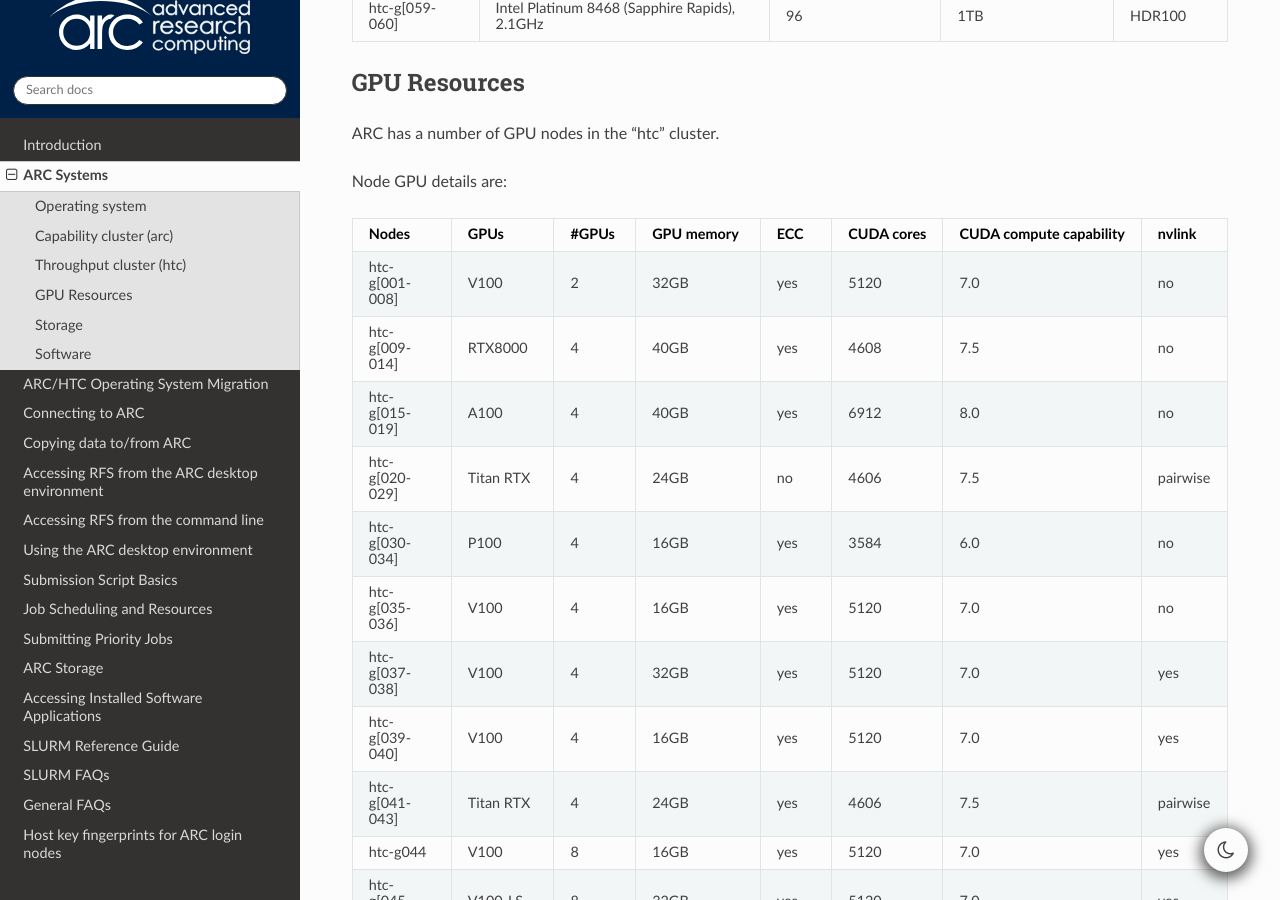
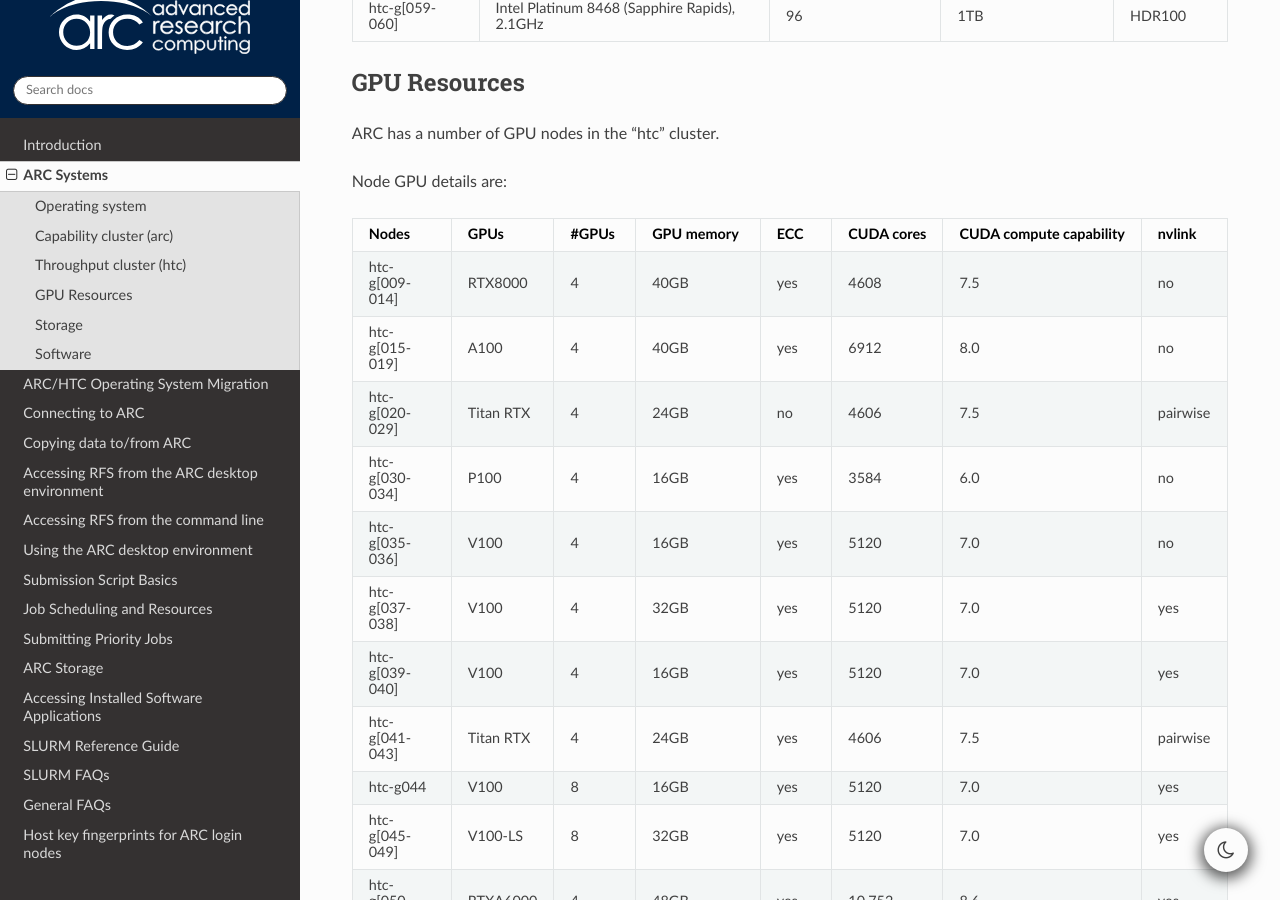
Before and after one commit to tina-friedrich/arc-user-guide, a Sphinx documentation site: the page built from docs/source/arc-systems.rst, in a window 1280 px wide and 900 px high, scrolled down 4091 px. Built offline with Sphinx 7.4.7 and the Read the Docs theme 3.1.0, drawn with Linux system fonts in a browser that asks for light colours.

Commit message:
removed htc-g[001-008] from GPU resources table
Signed-off-by: Gregory J. L. Tourte <greg.tourte@gmail.com>

```diff
--- a/docs/source/arc-systems.rst
+++ b/docs/source/arc-systems.rst
@@ -181,8 +181,6 @@
         +----------------+-----------+-------+------------+-----+------------+-------------------------+----------+
         | Nodes          | GPUs      | #GPUs | GPU memory | ECC | CUDA cores | CUDA compute capability | nvlink   |
         +================+===========+=======+============+=====+============+=========================+==========+
-        | htc-g[001-008] | V100      | 2     | 32GB       | yes | 5120       | 7.0                     | no       |
-        +----------------+-----------+-------+------------+-----+------------+-------------------------+----------+
         | htc-g[009-014] | RTX8000   | 4     | 40GB       | yes | 4608       | 7.5                     | no       |
         +----------------+-----------+-------+------------+-----+------------+-------------------------+----------+
         | htc-g[015-019] | A100      | 4     | 40GB       | yes | 6912       | 8.0                     | no       |
```
